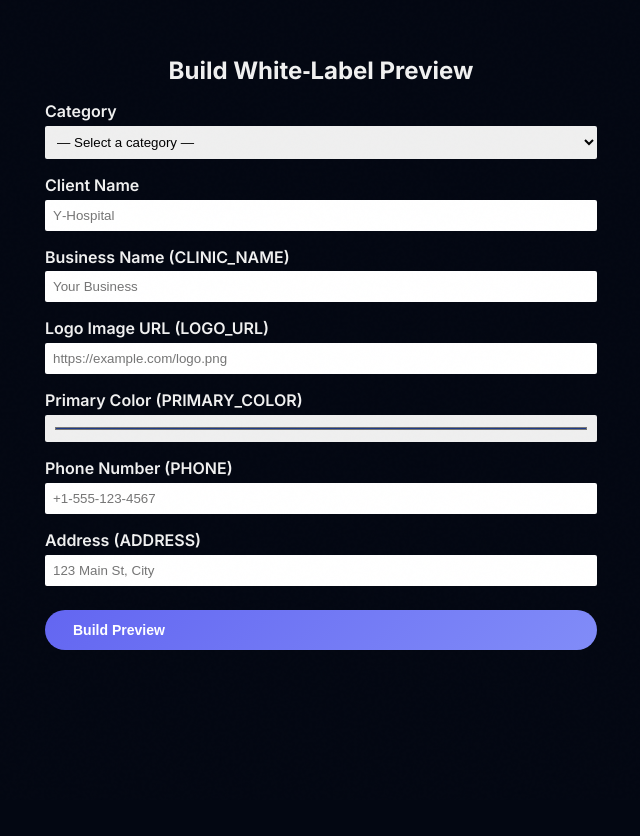
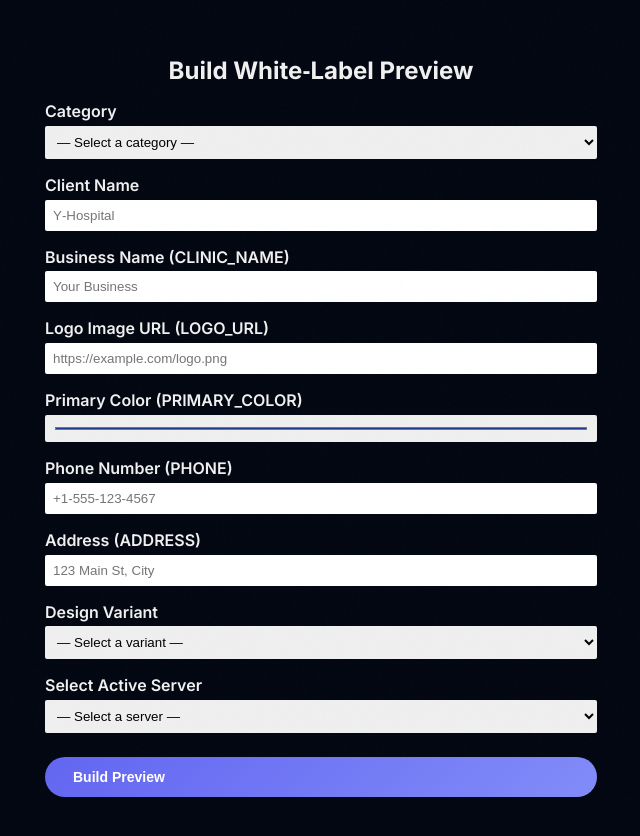
Before and after one commit to youisticsocial-max/youistic-agency, a website built with Vite: page builder.html in a window 1280 px wide. Shown: the whole page, without its empty margins (319-959 px from the left). Before the commit the page ends 800 px from the top, so only its background shows below. Built offline with nearby package versions, Linux system fonts and the light colour scheme.

Commit message:
feat: add design variants and server selector UI

```diff
--- a/builder.html
+++ b/builder.html
@@ -54,6 +54,23 @@
       <label for="address">Address (ADDRESS)</label>
       <input type="text" id="address" name="ADDRESS" placeholder="123 Main St, City" required />
 
+      <label for="variant">Design Variant</label>
+      <select id="variant" name="variant" required>
+        <option value="" disabled selected>— Select a variant —</option>
+        <option value="variant-1">variant-1</option>
+        <option value="variant-2">variant-2</option>
+        <option value="variant-3">variant-3</option>
+      </select>
+
+      <label for="serverNumber">Select Active Server</label>
+      <select id="serverNumber" name="serverNumber" required>
+        <option value="" disabled selected>— Select a server —</option>
+        <option value="1">Server 1 (1)</option>
+        <option value="2">Server 2 (2)</option>
+        <option value="3">Server 3 (3)</option>
+        <option value="4">Server 4 (4)</option>
+      </select>
+
       <button type="submit" class="btn btn-primary">Build Preview</button>
     </form>
     <div class="preview-link" id="previewLink" style="display:none;">
@@ -79,6 +96,8 @@
       const data = {
         category: form.category.value,
         clientName: form.clientName.value,
+        variant: form.variant.value,
+        serverNumber: parseInt(form.serverNumber.value, 10),
         fields: {
           CLINIC_NAME: form.clinicName.value,
           LOGO_URL: form.logoUrl.value,
```
